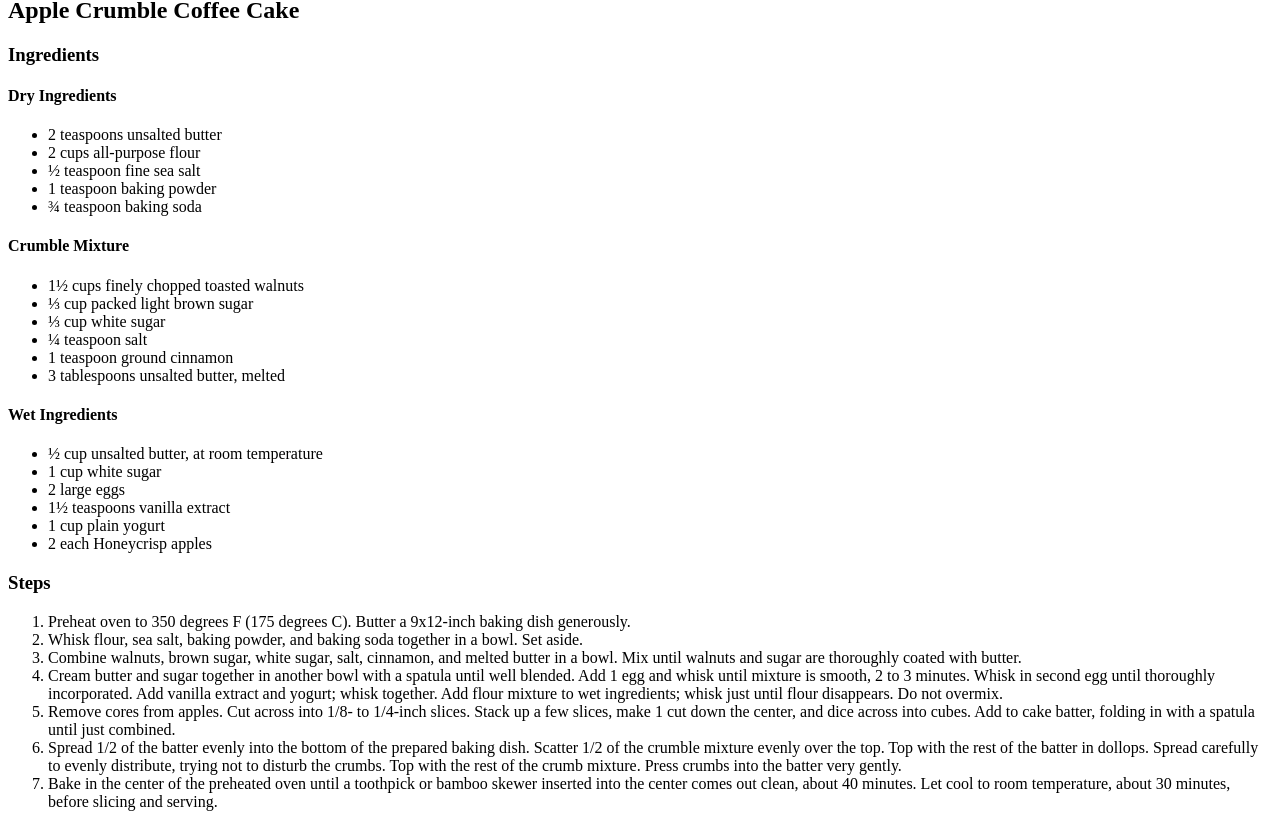
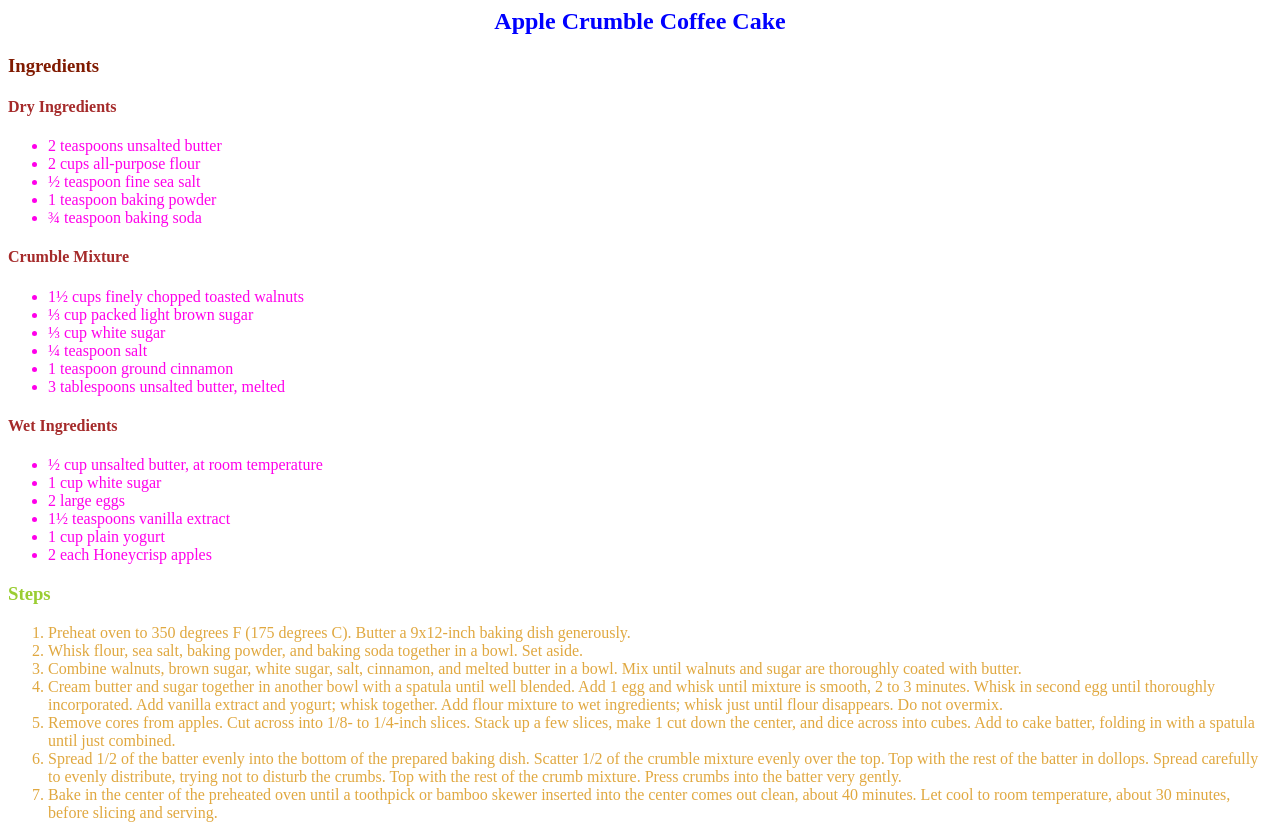
Before and after one commit to Haydenchung03/odin-recipes, a plain HTML site: page recipes/cake.html in a window 1280 px wide. Shown: the part 971-1809 px from the top of the page. Drawn offline with Linux system fonts and the light colour scheme.

Commit message:
Added colours

```diff
--- a/recipes/cake.html
+++ b/recipes/cake.html
@@ -5,19 +5,20 @@
     <meta http-equiv="X-UA-Compatible" content="IE=edge">
     <meta name="viewport" content="width=device-width, initial-scale=1.0">
     <title>Cake</title>
+    <link rel = "stylesheet" href = "../style.css">
 </head>
 <body>
-    <h1>Coffee Cake</h1>
-    <a href = "../index.html">Main</a>
+    <h1 class = "title">Coffee Cake</h1>
+    <button class = "btnoptions"><a href = "../index.html">Main</a></button>
     <p></p>
     <img src = "../images/apple.jpeg" alt = "apple cake">
 
-    <h2>Apple Crumble Coffee Cake</h2>
+    <h2 class = "ftitle">Apple Crumble Coffee Cake</h2>
 
-    <h3>Ingredients</h3>
+    <h3 class = "ustitle">Ingredients</h3>
 
-    <h4>Dry Ingredients</h4>
-    <ul>
+    <h4 class = "intitles">Dry Ingredients</h4>
+    <ul class = "ullist">
         <li>2 teaspoons unsalted butter</li>
         <li>2 cups all-purpose flour</li>
         <li>½ teaspoon fine sea salt</li>
@@ -25,8 +26,8 @@
         <li>¾ teaspoon baking soda</li>
     </ul>
 
-    <h4>Crumble Mixture</h4>
-    <ul>
+    <h4 class = "intitles">Crumble Mixture</h4>
+    <ul class = "ullist">
         <li>1½ cups finely chopped toasted walnuts</li>
         <li>⅓ cup packed light brown sugar</li>
         <li>⅓ cup white sugar</li>
@@ -35,9 +36,9 @@
         <li>3 tablespoons unsalted butter, melted</li>
     </ul>
 
-    <h4>Wet Ingredients</h4>
+    <h4 class = "intitles">Wet Ingredients</h4>
 
-    <ul>
+    <ul class = "ullist">
         <li>½ cup unsalted butter, at room temperature</li>
         <li>1 cup white sugar</li>
         <li>2 large eggs</li>
@@ -46,8 +47,8 @@
         <li>2 each Honeycrisp apples</li>
     </ul>
 
-    <h3>Steps</h3>
-    <ol>
+    <h3 class = "ostitle">Steps</h3>
+    <ol class = "ollist">
         <li>Preheat oven to 350 degrees F (175 degrees C). Butter a 9x12-inch baking dish generously.</li>
         <li>Whisk flour, sea salt, baking powder, and baking soda together in a bowl. Set aside.</li>
         <li>Combine walnuts, brown sugar, white sugar, salt, cinnamon, and melted butter in a bowl. Mix until walnuts and sugar are thoroughly coated with butter.</li>
--- a/style.css
+++ b/style.css
@@ -29,3 +29,7 @@
 .ollist {
     color: rgb(224, 168, 64);
 }
+
+.intitles {
+    color: brown;
+}
```
